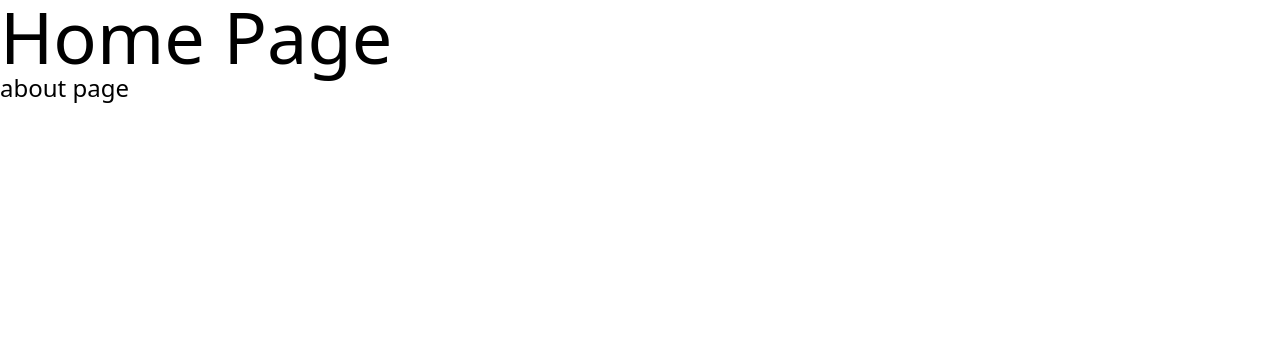
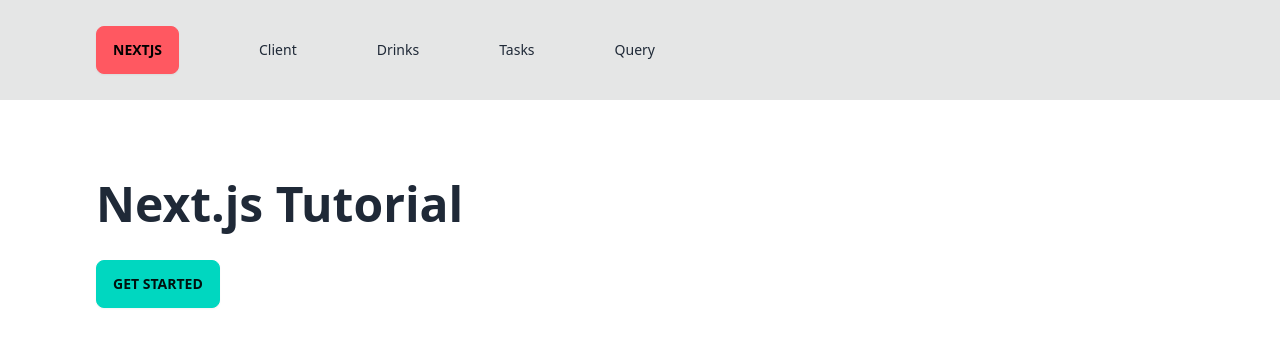
Before and after one commit to Yosefha4/nextjs-tutorial, a Next.js app: page / in a window 1280 px wide. Shown: the top 346 px of the page. Built offline with nearby package versions, Linux system fonts and the light colour scheme.

Commit message:
Add navbar comp & update main app

```diff
--- a/app/layout.js
+++ b/app/layout.js
@@ -1,5 +1,6 @@
 import localFont from "next/font/local";
 import "./globals.css";
+import Navbar from "@/components/Navbar";
 
 const geistSans = localFont({
   src: "./fonts/GeistVF.woff",
@@ -13,17 +14,16 @@ const geistMono = localFont({
 });
 
 export const metadata = {
-  title: "Create Next App",
-  description: "Generated by create next app",
+  title: "Next.js Tutorial",
+  description: "Building a full stack app with Next.js",
 };
 
 export default function RootLayout({ children }) {
   return (
     <html lang="en">
-      <body
-        className={`${geistSans.variable} ${geistMono.variable} antialiased`}
-      >
-        {children}
+      <body className={`${geistSans.variable} ${geistMono.variable} antialiased`}>
+        <Navbar />
+        <main className="mx-auto max-w-6xl py-20 px-8">{children}</main>
       </body>
     </html>
   );
--- a/app/page.js
+++ b/app/page.js
@@ -1,12 +1,14 @@
+"use client";
+
 import Link from "next/link";
 import React from "react";
 
 const HomePage = () => {
   return (
     <div>
-      <h1 className="text-7xl">Home Page</h1>
-      <Link href="/about" className="text-2xl">
-        about page
+      <h1 className="text-5xl font-bold mb-8">Next.js Tutorial</h1>
+      <Link href="/client" className="btn btn-accent">
+        GET STARTED
       </Link>
     </div>
   );
--- /dev/null
+++ b/components/Navbar.jsx
@@ -0,0 +1,31 @@
+import Link from "next/link";
+import React from "react";
+
+const links = [
+  { href: "/client", label: "Client" },
+  { href: "/drinks", label: "Drinks" },
+  { href: "/tasks", label: "Tasks" },
+  { href: "/query", label: "Query" },
+];
+const Navbar = () => {
+  return (
+    <nav className="bg-base-300 py-4 ">
+      <div className="navbar px-8 max-w-6xl mx-auto flex-col sm:flex-row">
+        <Link href="/" className="btn btn-error font-bold ">
+          NEXTJS
+        </Link>
+        <ul className="menu menu-horizontal md:ml-8">
+          {links.map((link) => (
+            <li key={link.href}>
+              <Link href={link.href} className="capitalize text-black-500 px-7 mx-3">
+                {link.label}
+              </Link>
+            </li>
+          ))}
+        </ul>
+      </div>
+    </nav>
+  );
+};
+
+export default Navbar;
--- a/tailwind.config.js
+++ b/tailwind.config.js
@@ -1,10 +1,6 @@
 /** @type {import('tailwindcss').Config} */
 module.exports = {
-  content: [
-    "./pages/**/*.{js,ts,jsx,tsx,mdx}",
-    "./components/**/*.{js,ts,jsx,tsx,mdx}",
-    "./app/**/*.{js,ts,jsx,tsx,mdx}",
-  ],
+  content: ["./pages/**/*.{js,ts,jsx,tsx,mdx}", "./components/**/*.{js,ts,jsx,tsx,mdx}", "./app/**/*.{js,ts,jsx,tsx,mdx}"],
   theme: {
     extend: {
       colors: {
@@ -13,5 +9,5 @@ module.exports = {
       },
     },
   },
-  plugins: [],
+  plugins: [require("@tailwindcss/typography"), require("daisyui")],
 };
```
